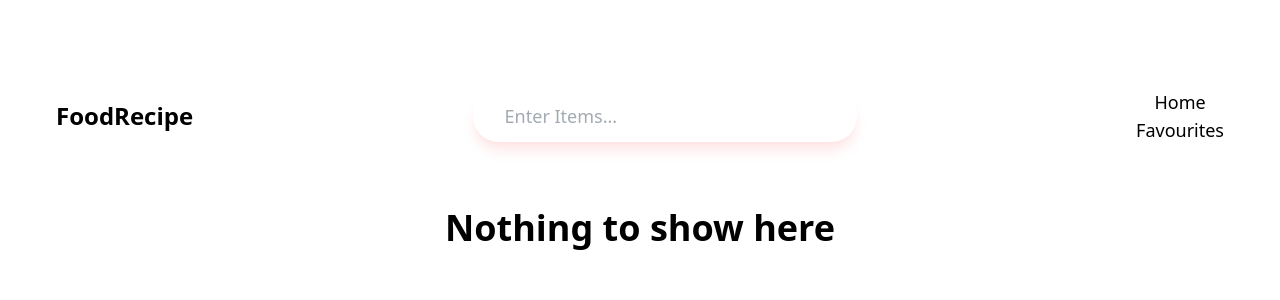
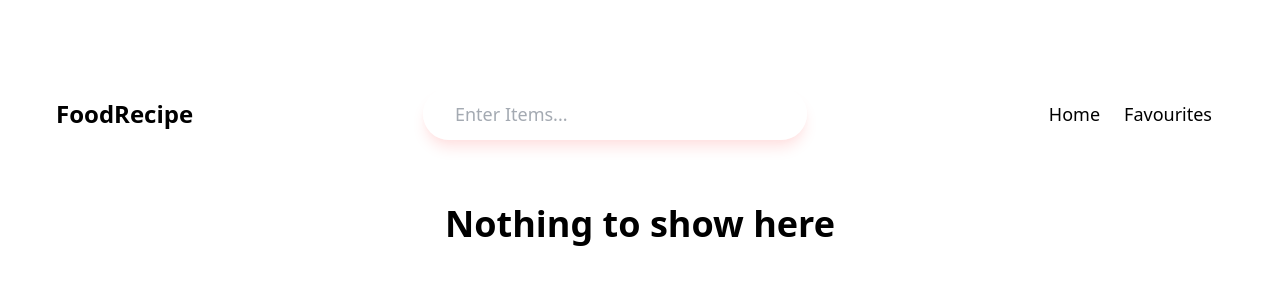
Before and after one commit to Hussain-Tinwala/CulinexAI, a React (Vite) app: page / in a window 1280 px wide. Shown: the top 300 px of the page. Built offline with nearby package versions, Linux system fonts and the light colour scheme.

Commit message:
Update NavBar

```diff
--- a/src/components/NavBar.jsx
+++ b/src/components/NavBar.jsx
@@ -27,11 +27,11 @@ export default function NavBar() {
           className='bg-white/75 p-3 px-8 rounded-full outline-none lg:w-96 shadow-lg shadow-red-100 focus:shadow-red-200'
         />
       </form>
-      <ul>
-        <li>
+      <ul className='flex'>
+        <li className='m-3'>
           <NavLink to={'/'} className="text-black hover:text-gray-700 duration-300">Home</NavLink>
         </li>
-        <li>
+        <li className='m-3'>
           <NavLink to={'/favourites'} className="text-black hover:text-gray-700 duration-300">Favourites</NavLink>
         </li>
       </ul>
```
